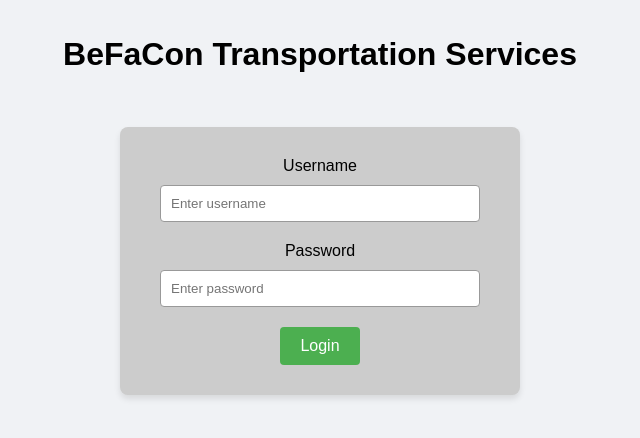
After one commit to Axl-Jhone/befacon-transport-database, a PHP site: page /login.php in a window 1280 px wide. The commit adds this page. Shown: the top 438 px of the page, without its empty margins (320-960 px from the left). Run offline with PHP 8.4, Linux system fonts and the light colour scheme.

Commit message:
feat(login): Added login and db redirect

```diff
--- /dev/null
+++ b/login.php
@@ -0,0 +1,34 @@
+<!DOCTYPE html>
+<html lang="en">
+<head>
+    <meta charset="UTF-8">
+    <meta name="viewport" content="width=device-width, initial-scale=1.0">
+    <title>BeFaCon Transportation Services</title>
+    <link rel="stylesheet" href="style.css">
+</head>
+<body class="login-page">
+
+    <!-- LOGIN SCREEN -->
+    <div id="login-screen"><br><br>
+        <h1>BeFaCon Transportation Services</h1>
+        <br><br><br>
+        <div class="login-box">
+            <label for="username">Username</label>
+            <input type="text" id="username" name="username" placeholder="Enter username" required>
+
+            <label for="password">Password</label>
+            <input type="password" id="password" name="password" placeholder="Enter password" required>
+
+            <button id="login-btn">Login</button>
+        </div>
+    </div>
+
+    <!-- MAIN APP (hidden at first) -->
+    <div id="main-app" style="display:none;">
+        <h2>Welcome to BeFaCon Database</h2>
+        <!-- Your DB interface goes here -->
+    </div>
+
+    <script src="script.js"></script>
+</body>
+</html>
--- /dev/null
+++ b/script.js
@@ -0,0 +1,31 @@
+// Only run this code if we're on the login.php page
+if (document.body.classList.contains('login-page')) {
+
+    const loginBtn = document.getElementById('login-btn');
+    const usernameInput = document.getElementById('username');
+    const passwordInput = document.getElementById('password');
+
+    function login() {
+        const username = usernameInput.value;
+        const password = passwordInput.value;
+
+        // Replace this with real authentication later
+        if (username === "admin" && password === "admin") {
+            // Redirect to your PHP page after successful login
+            window.location.href = "http://localhost/befacon-transport-database/index.php";
+        } else {
+            alert("Incorrect username or password!");
+        }
+    }
+
+    loginBtn.addEventListener('click', login);
+
+    // Optional: allow pressing Enter key to login
+    [usernameInput, passwordInput].forEach(input => {
+        input.addEventListener('keypress', function(event) {
+            if (event.key === 'Enter') {
+                login();
+            }
+        });
+    });
+}
--- a/style.css
+++ b/style.css
@@ -168,3 +168,69 @@ th, td {
     padding: 1rem;
     white-space: nowrap;
 }
+/* Only affects login.php */
+body.login-page, html.login-page {
+    height: 100%;
+    margin: 0;
+    font-family: Arial, sans-serif;
+    background-color: #f0f2f5;
+    display: flex;
+    justify-content: center;
+    align-items: center;
+    text-align: center; /* ensures all text inside body is centered */
+}
+
+/* Login screen container */
+body.login-page #login-screen {
+    width: 100%;
+}
+
+/* Login box styling */
+body.login-page .login-box {
+    background-color: #ccc;
+    padding: 30px 40px;
+    width: 400px;
+    border-radius: 8px;
+    box-shadow: 0 4px 6px rgba(0,0,0,0.1);
+    margin: 0 auto; /* center horizontally */
+}
+
+/* Ensure labels and headings are centered */
+body.login-page h1,
+body.login-page label {
+    text-align: center;
+}
+
+/* Input styling */
+body.login-page input[type="text"],
+body.login-page input[type="password"] {
+    width: 100%;
+    padding: 10px;
+    margin: 10px 0 20px 0;
+    border-radius: 4px;
+    border: 1px solid #999;
+    box-sizing: border-box;
+}
+
+/* Button styling */
+body.login-page button {
+    padding: 10px 20px;
+    border: none;
+    border-radius: 4px;
+    background-color: #4CAF50;
+    color: white;
+    font-size: 16px;
+    cursor: pointer;
+}
+
+body.login-page button:hover {
+    background-color: #45a049;
+}
+
+/* Responsive for smaller screens */
+@media screen and (max-width: 450px) {
+    body.login-page .login-box {
+        width: 90%;
+        padding: 20px;
+    }
+}
```
